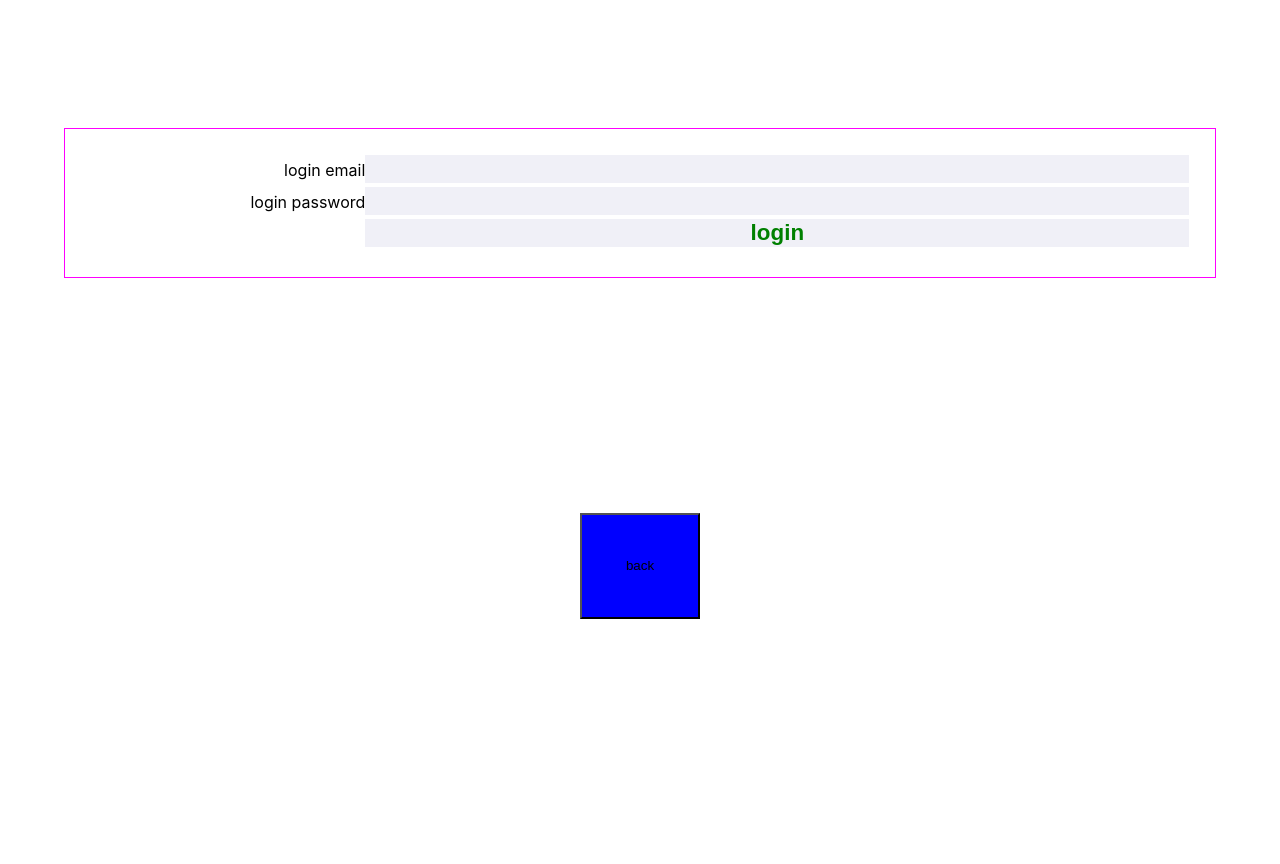
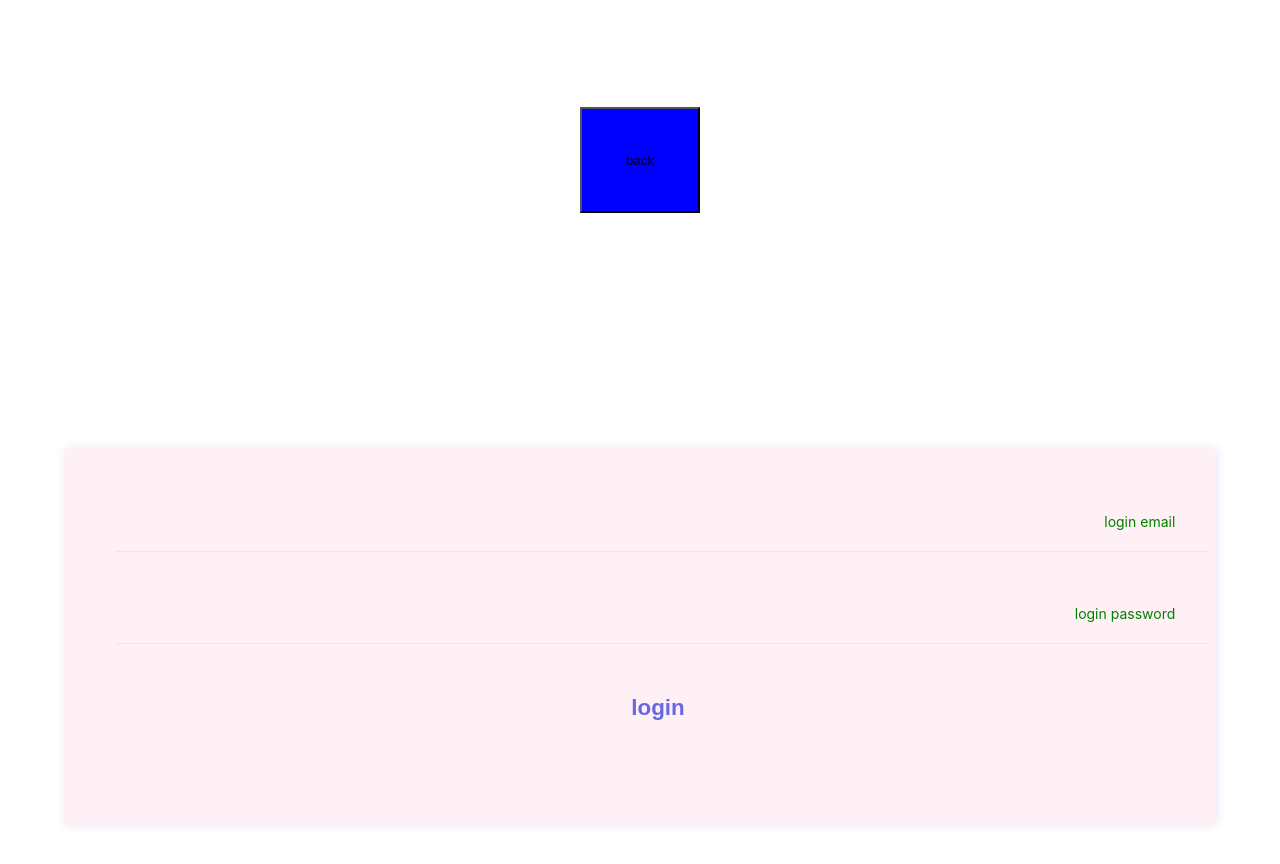
Before and after one commit to matloc13/diabetes_supplies_portal, a React (Create React App) app: page / in a window 1280 px wide. Both pictures are taken after a click on the button "Login". Shown: the top 864 px of the page. Before the commit the page ends 800 px from the top, so only its background shows below. Built offline with nearby package versions, Linux system fonts and the light colour scheme.

Commit message:
form styling stage 1

```diff
--- a/src/components/form/DeviceForm.js
+++ b/src/components/form/DeviceForm.js
@@ -1,4 +1,5 @@
 import React from 'react';
+import './_form.scss';
 
 const DeviceForm = () => {
 
@@ -9,7 +10,49 @@ const DeviceForm = () => {
 
 	return (
 		<form onSubmit={handleSubmit}>
-			<input type="text"/>
+
+			<fieldset className="field-label">
+				<input  id="device" type="text" name="device"/>
+				<label htmlFor="device" className="label-style">
+					<span className="content-style">Device Name</span>
+				</label>
+			</fieldset>
+
+			<fieldset className="field-label">
+				<input id="brand" type="text" name="brand"/>
+				<label htmlFor="brand" className="label-style">
+					<span className="content-style">Brand</span>
+				</label>
+			</fieldset>
+
+			<fieldset className="field-label">
+				<input id="model" type="text" name="model"/>
+				<label htmlFor="model" className="label-style">
+					<span className="content-style">Model </span>
+				</label>
+			</fieldset>
+
+			<fieldset className="field-label">
+				<input id="serialNumber" type="text"/>
+				<label htmlFor="serialNumber" className="label-style">
+					<span className="content-style">Serial Number </span>
+				</label>
+			</fieldset>
+
+			<fieldset className="field-label">
+				<input id="userSpec" type="text" name="userSpec"/>
+				<label htmlFor="userSpec" className="label-style">
+					<span className="content-style">comments</span>
+				</label>
+			</fieldset>
+			<fieldset className="field-label">
+				<input
+					type="submit"
+					value="add new" />
+				<label htmlFor="submit"></label>
+			</fieldset>
+
+
 		</form>
   )
 }
--- a/src/components/form/LoginForm.js
+++ b/src/components/form/LoginForm.js
@@ -78,86 +78,116 @@ const { value:email, bind:bindemail, reset:resetemail } = useInput('');
             {   // create account component
                 formType === "create" &&
                 <>
-                    <label htmlFor="firstName">
-                        First Name
+                <fieldset className="field-label">
                     <input
                         id="firstName"
                         type="text"
+                        name="firstName"
                         {...bindfName}/>
+                    <label htmlFor="firstName" className="label-style">
+                       <span className="content-style">First Name</span>
                     </label>
+                </fieldset>
 
-                    <label htmlFor="lastName">
-                        Last Name
+                <fieldset className="field-label">
                     <input
                         id="lastName"
                         type="text"
+                        name="lastName"
                         {...bindlName}/>
+                    <label htmlFor="lastName" className="label-style">
+                        <span className="content-style">Last Name</span>
+                    </label>
+                </fieldset>
+
+                <fieldset className="field-label">
+                    <input
+                        id="email"
+                        name="email"
+                        type="email"
+                        {...bindemail}/>
+                    <label htmlFor="email" className="label-style">
+                        <span className="content-style">Email</span>
+                    </label>
+                </fieldset>
+
+                <fieldset className="field-label">
+                    <input
+                        id="age"
+                        name="age"
+                        type="text"
+                        {...bindage}/>
+                    <label htmlFor="age" className="label-style">
+                        <span className="content-style">Age</span>
                     </label>
 
-                    <label htmlFor="email">
-                        Email
-                        <input
-                            id="email"
-                            type="email"
-                            {...bindemail}/>
-                    </label>
+                </fieldset>
 
-                    <label htmlFor="age">
-                        Age
-                    <input
-                        id="age"
-                        type="text"
-                        {...bindage}/>
-                    </label>
-
-                    <label htmlFor="birthDate">
-                        Birth Date
+                <fieldset className="field-label">
                     <input
                         id="birthDate"
+                        name="birthDate"
                         type="date"
                         {...bindbDate}/>
+                    <label htmlFor="birthDate" className="label-style">
+                        <span className="content-style">Birth Date</span>
                     </label>
+                </fieldset>
 
-                    <label htmlFor="password">
-                        {formType} password
+                <fieldset className="field-label">
                     <input
-                            id="firstName"
+                        id="password"
+                        name="password"
                         type="password"
                         {...bindpassword}/>
+                    <label htmlFor="password" className="label-style">
+                        <span className="content-style">{formType} password</span>
+
                     </label>
+                </fieldset>
 
-                    <label htmlFor="submit">
+                <fieldset>
                     <input
                         type="submit"
                         value={formType }/>
-                    </label>
+                    <label htmlFor="submit"></label>
+                </fieldset>
+
                 </>
             }
 
            {    // login component
                formType === "login" &&
                <>
-                    <label htmlFor="email">
-                        {formType} email
+                    <fieldset className="field-label">
                         <input
                             id="email"
-                            type="text"
+                            type="email"
+                            name="email"
                             {...bindemail}/>
+                        <label htmlFor="email" className="label-style">
+                            <span className="content-style">{formType} email</span>
                         </label>
 
-                    <label htmlFor="password">
-                        {formType} password
+                    </fieldset>
+
+                    <fieldset className="field-label">
                         <input
-                            id="firstName"
+                            id="password"
+                            name="password"
                             type="password"
                             {...bindpassword}/>
+                        <label htmlFor="password" className="label-style">
+                            <span className="content-style">{formType} password</span>
                         </label>
-
-                    <label htmlFor="submit">
+                    </fieldset>
+                   <fieldset className="field-label">
                         <input
                             type="submit"
+                            name="submit"
                             value={formType }/>
-                    </label>
+                        <label htmlFor="submit"></label>
+                    </fieldset>
               </>
            }
 
--- a/src/components/form/_form.scss
+++ b/src/components/form/_form.scss
@@ -1,57 +1,119 @@
 form {
+    height: 100%;
     margin: 10% auto;
     width: 90%;
     display: flex;
     flex-flow: column;
     align-items: flex-start;
     box-sizing: border-box;
-    border: 1px solid fuchsia;
     justify-content: space-around;
-    padding: 2%;
-}
+    padding: 4%;
+    background-color: lavenderblush;
+    box-shadow: 1px 0 10px lavender;
+    border-radius: 1%;
 
-label {
-    width: 100%;
-    align-items: baseline;
-    text-align: right;
-    // padding: 2%;
-    display: grid;
-    // grid-gap: 2%;
-    grid-template-columns: 1fr 3fr;
 
 }
 
+fieldset {
+    position: relative;
+    margin: 0 0 4%;
+    padding: 0;
+    width: 100%;
+    height: 50px;
+    border: none;
+
     input {
-    grid-column: 2;
         border: none;
-    margin: 0 0 .5%;
+        width: 100%;
+        height: 100%;
         font-size: 1.4em;
         cursor: pointer;
-    background-color: rgb(240, 240, 247);
-
-
-    &:focus {
-        border-bottom: 4px solid green;
-        padding: 2%;
-        outline: 1px solid green;
-        cursor: text;
+        // background-color: rgb(240, 240, 247);
         background-color: lavenderblush;
-    }
+        box-shadow: 0 1px 0 0 lavender;
+        outline: none;
+        padding-left: 4%;
     }
 
     input[type="submit"] {
         font-weight: 900;
-    color: green;
+        text-indent: initial;
+        text-align: center;
+        color: darken(lavender, 30%);
         border-image: none;
         border-width: 0;
         box-shadow: none;
-
+        width: 100%;
+        background-color: transparent;
 
 
 
         &:active {
-        background-color: green;
+            background-color: lighten(lavenderblush, 2%);
             color: blue;
         }
 
+        &:focus {
+            outline: lavenderblush;
         }
+
+    }
+
+    .label-style {
+        width: 100%;
+        height: 100%;
+        text-align: end;
+        position: absolute;
+        left: 0px;
+        bottom: -5px;
+        pointer-events: none;
+
+        &::after {
+
+            position: absolute;
+            left: 0px;
+            bottom: -1px;
+            height: 100%;
+            width: 100%;
+            border-bottom: 3px solid green;
+            transform: translateX(-100%);
+            transition: transform .3s ease;
+        }
+
+    }
+
+    .content-style {
+        position: absolute;
+        bottom: -11px;
+        left: 0px;
+        width: 100%;
+        transition: all .3s ease;
+        // color: lavender;
+        font-size: 14px;
+        color: green;
+        margin: 1%;
+        transform: translateY(-150%);
+        z-index: 1;
+    }
+}
+
+
+.field-label {
+    input:focus+.label-style .content-style {
+        transform: translateY(50%);
+        font-size: 14px;
+        color: green;
+        // background-color: lighten(lavenderblush, 2%);
+        // text-align: end;
+    }
+
+    input:focus {
+        background-color: lighten(lavenderblush, 2%);
+    }
+}
+
+.field-label input:focus+.label-style::after,
+.field-label input:valid+.label-style::after {
+    transform: translateY(0%);
+}
--- a/src/components/nav/UserNav.js
+++ b/src/components/nav/UserNav.js
@@ -1,9 +1,8 @@
 import React from 'react';
-import {Router} from '@reach/router'
 import NavLink from './NavLink';
 const UserNav = () => {
     return (
-        <nav>
+        <nav className="user-nav">
 
                 <NavLink to="/addDevice">add new device</NavLink>
                 <NavLink to="/editUser">edit user info</NavLink>
--- a/src/pages/Dashboard.js
+++ b/src/pages/Dashboard.js
@@ -1,5 +1,6 @@
 import React from 'react';
 import DeviceArray from './../components/device/DeviceArray';
+import UserNav from './../components/nav/UserNav';
 
 import NavLink from './../components/nav/NavLink';
 
@@ -10,6 +11,7 @@ const Dashboard = () => {
                 <NavLink to="userProfile">profile</NavLink>
                 <NavLink to ="deviceProfile">device</NavLink>
             </nav>
+            <UserNav />
             <DeviceArray/>
 
         </main>
--- a/src/pages/Gateway.js
+++ b/src/pages/Gateway.js
@@ -35,21 +35,22 @@ const Gateway = () => {
       {
         formType === "login" &&
         <>
-            <LoginForm
-                formType={"login"}/>
             <GatewayNav
                 handleClick={handleClick}
                 formType={formType}/>
+            <LoginForm
+                formType={"login"}/>
         </>
       }
       {
         formType === "create"  &&
         <>
-            <LoginForm
-                formType={"create"}/>
             <GatewayNav
                 handleClick={handleClick}
                 formType={formType}/>
+            <LoginForm
+                formType={"create"}/>
+
         </>
       }
     </main>
```
Lines whose indentation alone changed are shown as unchanged.
